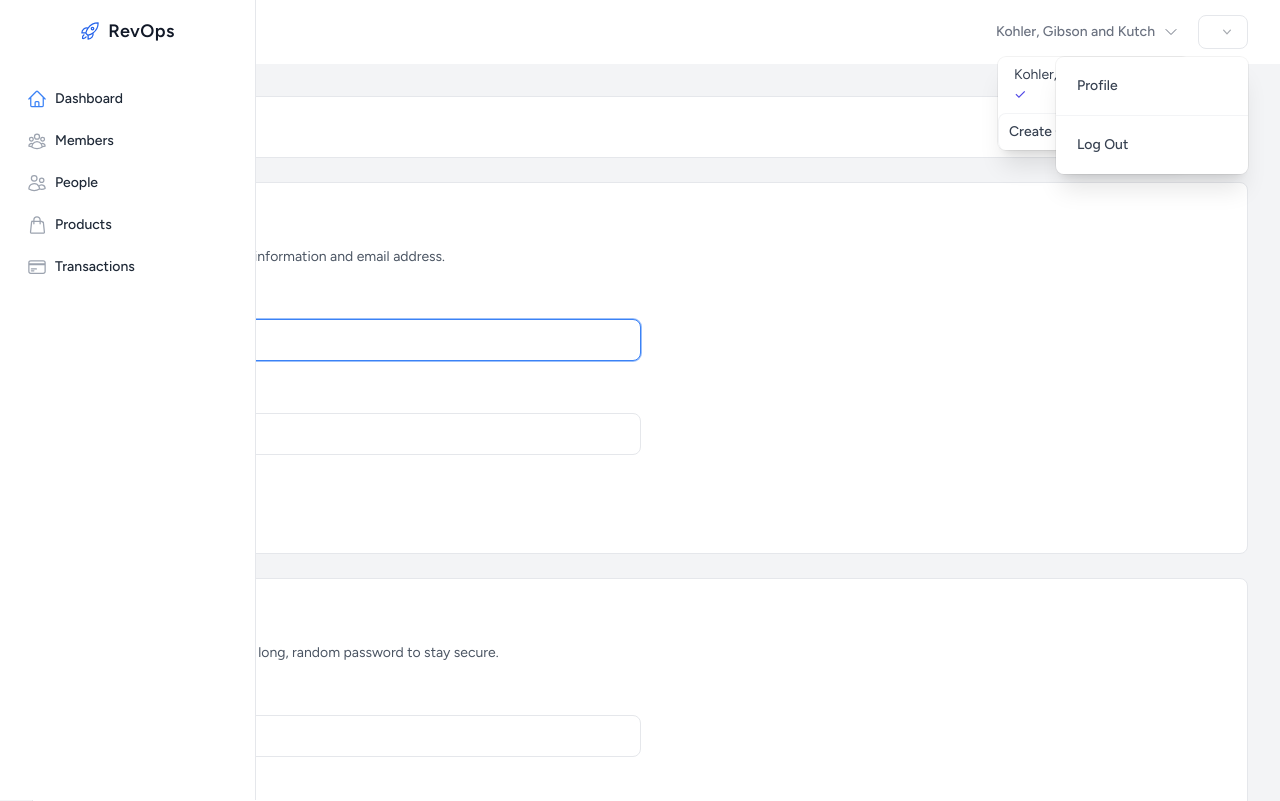
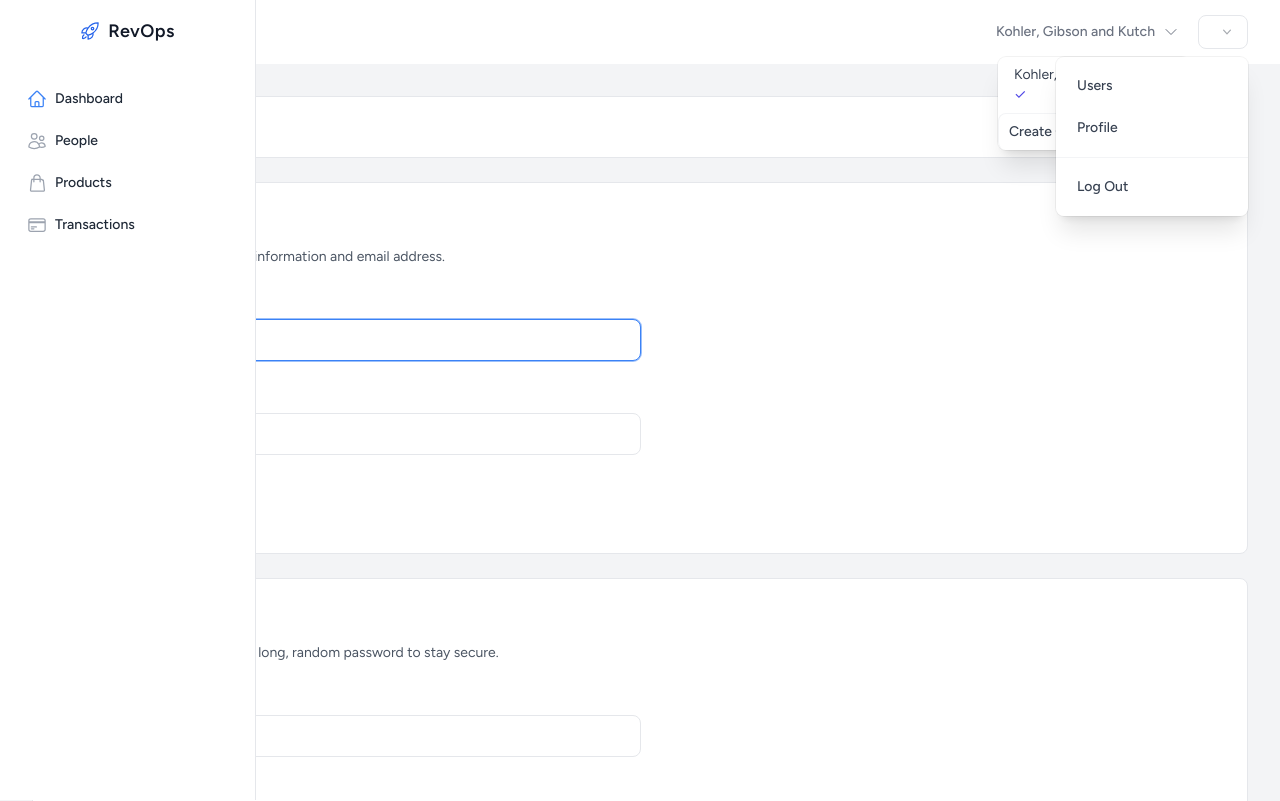
Before and after one commit to joshwalsh/RevOps-SaaS, a Laravel app: page /profile in a window 1280 px wide. Shown: the top 801 px of the page. Run offline with Laravel 12, Linux system fonts and the light colour scheme; a user stored in the database is signed in; data comes from the database, SQL or seed files in the repository; style sheets or scripts are compiled from the project's sources; some libraries are stand-ins or nearby versions.

Commit message:
Move regular-user Members link to profile dropdown as Users
Removes the Members sidebar link for non-admin org users and adds it
to the top-right profile menu, renamed to Users. Platform admins keep
their existing Members link in the admin sidebar.

Co-Authored-By: Claude Sonnet 5 <noreply@anthropic.com>
Claude-Session: https://claude.ai/code/session_01PMz1dRuJVxAStXsT9YA6b7

```diff
--- a/resources/views/layouts/app.blade.php
+++ b/resources/views/layouts/app.blade.php
@@ -84,15 +84,6 @@
                                     <span class="grow">{{ __('Members') }}</span>
                                 </x-nav-link>
                             @elseif (auth()->user()->currentOrganization)
-                                <x-nav-link :href="route('organizations.members', auth()->user()->currentOrganization)" :active="request()->routeIs('organizations.members')" wire:navigate>
-                                    <span class="flex flex-none items-center text-gray-400">
-                                        <svg class="inline-block size-5" xmlns="http://www.w3.org/2000/svg" fill="none" viewBox="0 0 24 24" stroke-width="1.5" stroke="currentColor" aria-hidden="true">
-                                            <path stroke-linecap="round" stroke-linejoin="round" d="M18 18.72a9.094 9.094 0 003.741-.479 3 3 0 00-4.682-2.72m.94 3.198l.001.031c0 .225-.012.447-.037.666A11.944 11.944 0 0112 21c-2.17 0-4.207-.576-5.963-1.584A6.062 6.062 0 016 18.719m12 0a5.971 5.971 0 00-.941-3.197m0 0A5.995 5.995 0 0012 12.75a5.995 5.995 0 00-5.058 2.772m0 0a3 3 0 00-4.681 2.72 8.986 8.986 0 003.74.477m.94-3.197a5.971 5.971 0 00-.94 3.197M15 6.75a3 3 0 11-6 0 3 3 0 016 0zm6 3a2.25 2.25 0 11-4.5 0 2.25 2.25 0 014.5 0zm-13.5 0a2.25 2.25 0 11-4.5 0 2.25 2.25 0 014.5 0z" />
-                                        </svg>
-                                    </span>
-                                    <span class="grow">{{ __('Members') }}</span>
-                                </x-nav-link>
-
                                 <x-nav-link :href="route('organizations.people.index', auth()->user()->currentOrganization)" :active="request()->routeIs('organizations.people.*')" wire:navigate>
                                     <span class="flex flex-none items-center text-gray-400">
                                         <svg class="inline-block size-5" xmlns="http://www.w3.org/2000/svg" fill="none" viewBox="0 0 24 24" stroke-width="1.5" stroke="currentColor" aria-hidden="true">
--- a/resources/views/livewire/layout/navigation.blade.php
+++ b/resources/views/livewire/layout/navigation.blade.php
@@ -34,6 +34,12 @@ new class extends Component
 
     <x-slot name="content">
         <div class="space-y-1 p-2.5">
+            @if (auth()->user()->currentOrganization && ! auth()->user()->currentOrganization->is_super_admin)
+                <x-dropdown-link :href="route('organizations.members', auth()->user()->currentOrganization)" wire:navigate>
+                    {{ __('Users') }}
+                </x-dropdown-link>
+            @endif
+
             <x-dropdown-link :href="route('profile')" wire:navigate>
                 {{ __('Profile') }}
             </x-dropdown-link>
```
